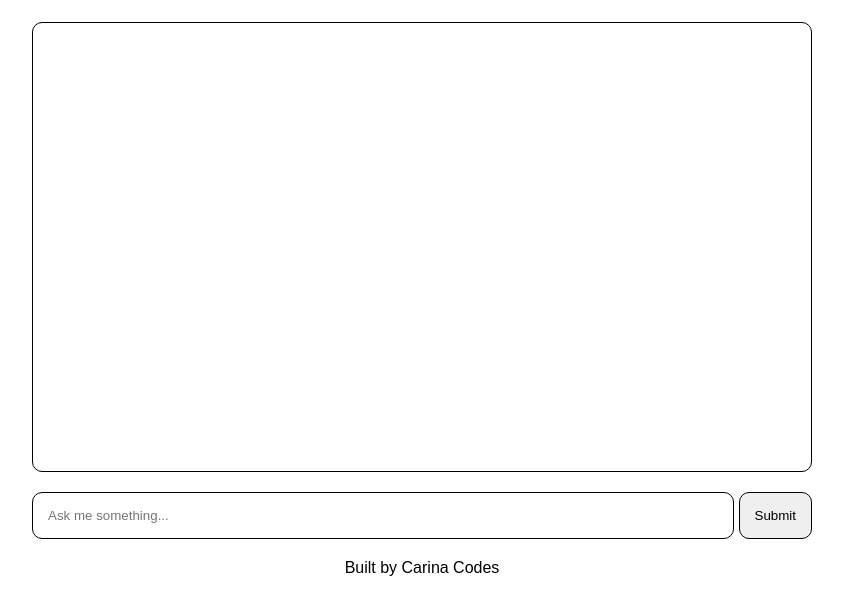
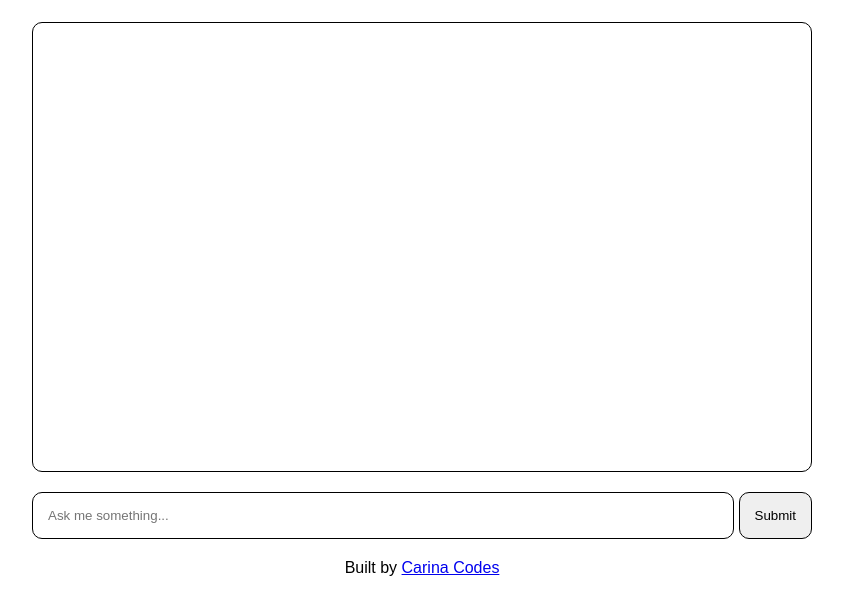
Before and after one commit to carina-codes/simple-ai-logic, a plain HTML site: page index.html in a window 1280 px wide. Shown: the part 134-748 px from the top of the page, without its empty margins (218-1061 px from the left). Drawn offline with Linux system fonts and the light colour scheme.

Commit message:
added github link

```diff
--- a/index.html
+++ b/index.html
@@ -117,7 +117,7 @@
     </div>
 
     <div class="cred">
-      <span>Built by Carina Codes</span>
+      <span>Built by <a href="https://github.com/carina-codes/simple-ai-logic">Carina Codes</a></span>
     </div>
   </div>
 
```
